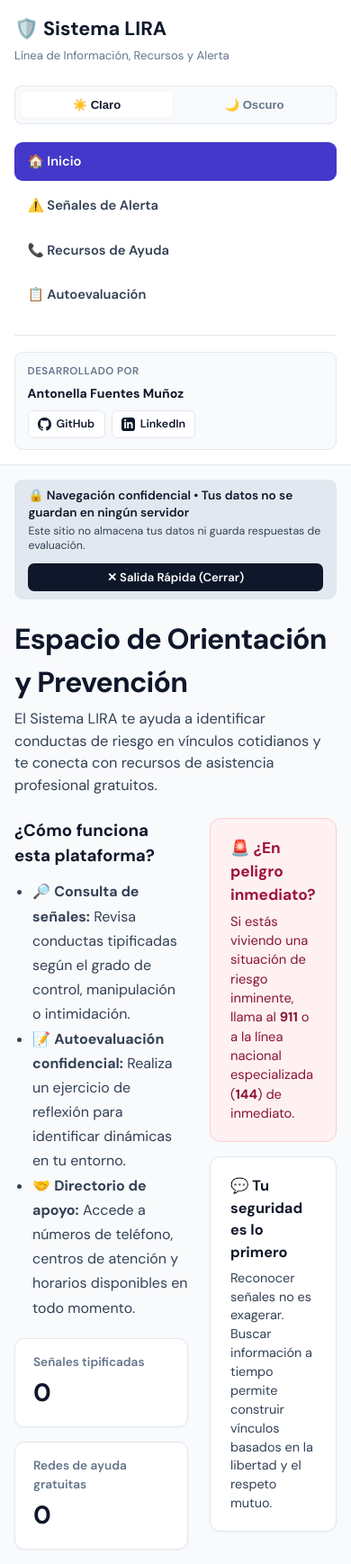
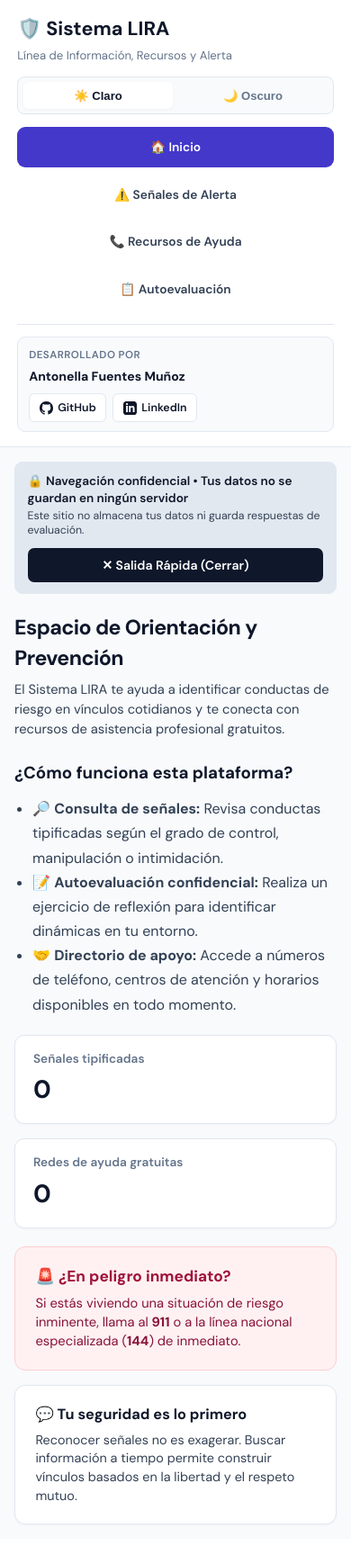
Before and after one commit to antonellaafuentes/Sistema-LIRA, a FastAPI app: page / in a window 390 px wide. Shown: the whole page at 90% size. After the commit the page ends 1695 px from the top, so only its background shows below. Run offline with FastAPI, Linux system fonts and the light colour scheme.

Commit message:
feat(routing): enable clean routing, link brand logo to home, and optimize mobile responsive usability

```diff
--- a/src/static/styles.css
+++ b/src/static/styles.css
@@ -150,6 +150,19 @@ body {
   top: 0;
   height: 100vh;
   overflow-y: auto;
+}
+
+.brand-header-link {
+  text-decoration: none;
+  color: inherit;
+  display: block;
+  border-radius: 8px;
+  transition: opacity 0.15s ease, transform 0.15s ease;
+}
+
+.brand-header-link:hover {
+  opacity: 0.88;
+  transform: translateY(-1px);
 }
 
 .brand-header {
@@ -747,8 +760,16 @@ body {
   color: #FEE2E2;
 }
 
+/* Grilla principal de inicio */
+.home-layout-grid {
+  display: grid;
+  grid-template-columns: 1.8fr 1.2fr;
+  gap: 1.5rem;
+  margin-top: 1rem;
+}
+
 /* ==========================================================================
-   RESPONSIVIDAD (MÓVILES)
+   RESPONSIVIDAD (MÓVILES Y PANTALLAS PEQUEÑAS)
    ========================================================================== */
 @media (max-width: 820px) {
   .app-layout {
@@ -761,11 +782,46 @@ body {
     position: relative;
     border-right: none;
     border-bottom: 1px solid var(--border-color);
-    padding: 1rem;
+    padding: 1rem 1.2rem;
+  }
+
+  .brand-header {
+    margin-bottom: 0.85rem;
+  }
+
+  .nav-menu {
+    display: grid;
+    grid-template-columns: repeat(2, 1fr);
+    gap: 0.5rem;
+  }
+
+  .nav-item {
+    padding: 0.75rem 0.65rem;
+    font-size: 0.86rem;
+    justify-content: center;
+    text-align: center;
+  }
+
+  .theme-switch-box {
+    margin-bottom: 0.85rem;
+  }
+
+  .sidebar-footer {
+    margin-top: 1rem;
+    padding-top: 0.85rem;
+  }
+
+  .author-card {
+    padding: 0.65rem 0.75rem;
   }
 
   .main-content {
     padding: 1rem;
+  }
+
+  .home-layout-grid {
+    grid-template-columns: 1fr;
+    gap: 1.25rem;
   }
 
   .metrics-grid, .resources-grid {
@@ -774,19 +830,48 @@ body {
 
   .filter-bar {
     flex-direction: column;
+    gap: 0.65rem;
+  }
+
+  .filter-input, .filter-select {
+    width: 100%;
+    font-size: 0.95rem;
   }
 
   .safe-exit-bar {
     flex-direction: column;
     align-items: stretch;
+    gap: 0.75rem;
+    padding: 0.75rem 0.85rem;
   }
 
   .safe-exit-link {
     text-align: center;
+    width: 100%;
+    padding: 0.6rem 0.9rem;
+    font-size: 0.88rem;
   }
 
   .btn-cta {
     width: 100%;
     justify-content: center;
+    padding: 0.7rem 1.2rem;
+  }
+
+  /* Autoevaluación táctil en móvil */
+  .checkbox-item {
+    padding: 0.85rem 0.9rem;
   }
 }
+
+@media (max-width: 480px) {
+  .nav-menu {
+    grid-template-columns: 1fr;
+  }
+  .hero-title {
+    font-size: 1.45rem;
+  }
+  .hero-subtitle {
+    font-size: 0.92rem;
+  }
+}
--- a/src/templates/base.html
+++ b/src/templates/base.html
@@ -15,10 +15,12 @@
     <!-- BARRA LATERAL -->
     <aside class="sidebar">
       <div>
-        <div class="brand-header">
-          <div class="brand-title">🛡️ Sistema LIRA</div>
-          <div class="brand-subtitle">Línea de Información, Recursos y Alerta</div>
-        </div>
+        <a href="/" class="brand-header-link" title="Volver al Inicio">
+          <div class="brand-header">
+            <div class="brand-title">🛡️ Sistema LIRA</div>
+            <div class="brand-subtitle">Línea de Información, Recursos y Alerta</div>
+          </div>
+        </a>
 
         <!-- SELECTOR DE TEMA CLARO / OSCURO -->
         <div class="theme-switch-box">
--- a/src/templates/home.html
+++ b/src/templates/home.html
@@ -6,7 +6,7 @@
   El Sistema LIRA te ayuda a identificar conductas de riesgo en vínculos cotidianos y te conecta con recursos de asistencia profesional gratuitos.
 </div>
 
-<div style="display: grid; grid-template-columns: 1.8fr 1.2fr; gap: 1.5rem; margin-top: 1rem;">
+<div class="home-layout-grid">
   <div>
     <h3 style="margin-bottom: 0.75rem; color: var(--text-primary);">¿Cómo funciona esta plataforma?</h3>
     <ul style="padding-left: 1.25rem; color: var(--text-secondary); line-height: 1.7;">
```
Also changed, not shown: build_pages.py (+31 -10 lines).
